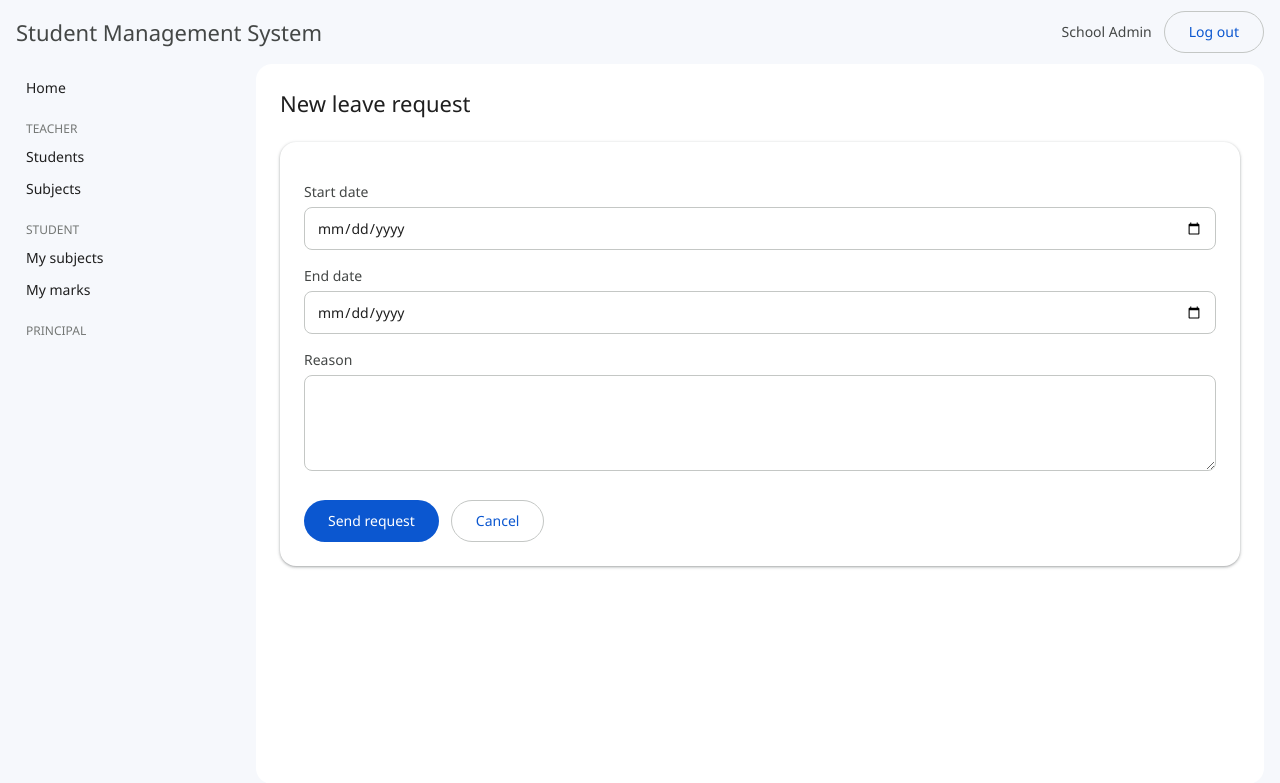
After one commit to re-code1/laravel-capstone-2, a Laravel app: page /leave/create in a window 1280 px wide. The commit adds this page. Shown: the top 783 px of the page. Run offline with Laravel 12, Linux system fonts and the light colour scheme; a user stored in the database is signed in; data comes from the database, SQL or seed files in the repository.

Commit message:
Add leave views
Co-Authored-By: Claude Sonnet 5.5 <noreply@anthropic.com>

```diff
--- a/public/css/school.css
+++ b/public/css/school.css
@@ -139,3 +139,10 @@ label { display: block; margin: 16px 0 6px; font: 500 14px var(--font); color: v
 .input-score { max-width: 120px; text-align: right; }
 .text-muted { color: var(--color-text-muted); }
 .text-small { font-size: 12px; }
+
+/* ==== seat 2: status badge (leave) and textarea ==== */
+.badge { display: inline-block; padding: 2px 10px; border-radius: var(--radius-pill); font: 500 12px/18px var(--font); }
+.badge-pending  { background: var(--color-warning-bg); color: var(--color-warning); }
+.badge-approved { background: var(--color-success-bg); color: var(--color-success); }
+.badge-rejected { background: var(--color-danger-bg);  color: var(--color-danger); }
+textarea.input { min-height: 96px; resize: vertical; }
--- /dev/null
+++ b/resources/views/leave/create.blade.php
@@ -0,0 +1,37 @@
+@extends('layouts.app')
+
+@section('title', 'New leave request')
+
+@section('content')
+    <div class="page-header">
+        <h1>New leave request</h1>
+    </div>
+
+    <div class="card">
+        <form method="POST" action="{{ route('leave.store') }}">
+            @csrf
+
+            <label for="start_date">Start date</label>
+            <input id="start_date" name="start_date" type="date" min="{{ now()->toDateString() }}"
+                   class="input @error('start_date') input-error @enderror"
+                   value="{{ old('start_date') }}" required>
+            @error('start_date') <div class="field-error">{{ $message }}</div> @enderror
+
+            <label for="end_date">End date</label>
+            <input id="end_date" name="end_date" type="date" min="{{ now()->toDateString() }}"
+                   class="input @error('end_date') input-error @enderror"
+                   value="{{ old('end_date') }}" required>
+            @error('end_date') <div class="field-error">{{ $message }}</div> @enderror
+
+            <label for="reason">Reason</label>
+            <textarea id="reason" name="reason" maxlength="500"
+                      class="input @error('reason') input-error @enderror" required>{{ old('reason') }}</textarea>
+            @error('reason') <div class="field-error">{{ $message }}</div> @enderror
+
+            <div class="form-actions">
+                <button type="submit" class="btn btn-primary">Send request</button>
+                <a href="{{ route('leave.index') }}" class="btn btn-secondary">Cancel</a>
+            </div>
+        </form>
+    </div>
+@endsection
```
Also changed, not shown: resources/views/leave/index.blade.php (added, +39 -0 lines).
